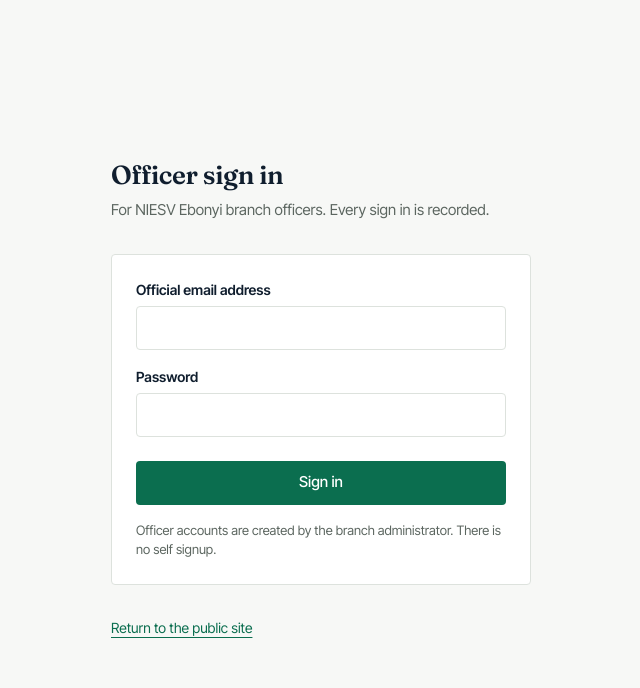
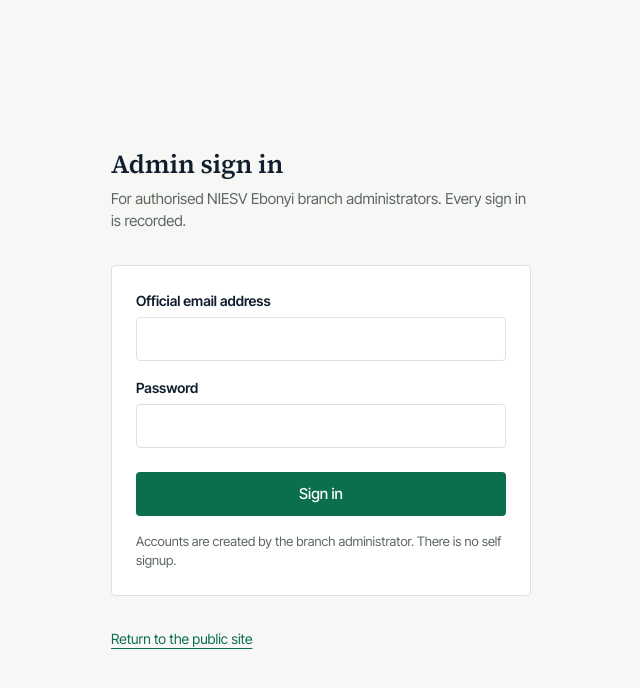
Before and after one commit to Lobox911/niesveb, a Next.js app: page /admin/login in a window 1280 px wide. Shown: the top 688 px of the page, without its empty margins (319-959 px from the left). Built offline with nearby package versions, Linux system fonts and the light colour scheme; no server answers.

Commit message:
Switch display face to Source Serif 4, rename to Admin sign in

```diff
--- a/src/app/(admin-public)/admin/login/LoginForm.tsx
+++ b/src/app/(admin-public)/admin/login/LoginForm.tsx
@@ -24,7 +24,7 @@
       </button>
 
       <p className="help mt-4">
-        Officer accounts are created by the branch administrator. There is no self signup.
+        Accounts are created by the branch administrator. There is no self signup.
       </p>
     </form>
   );
--- a/src/app/(admin-public)/admin/login/page.tsx
+++ b/src/app/(admin-public)/admin/login/page.tsx
@@ -2,16 +2,16 @@
 import Link from "next/link";
 import LoginForm from "./LoginForm";
 
-export const metadata: Metadata = { title: "Officer sign in", robots: { index: false } };
+export const metadata: Metadata = { title: "Admin sign in", robots: { index: false } };
 
 export default function AdminLoginPage() {
   return (
     <div className="min-h-screen bg-paper">
       <div className="container-content flex min-h-screen items-center justify-center py-16">
         <div className="w-full max-w-[420px]">
-          <h1 className="text-[26px] text-ink">Officer sign in</h1>
+          <h1 className="text-[26px] text-ink">Admin sign in</h1>
           <p className="mt-2 text-[15px] text-muted">
-            For NIESV Ebonyi branch officers. Every sign in is recorded.
+            For authorised NIESV Ebonyi branch administrators. Every sign in is recorded.
           </p>
           <LoginForm />
           <Link href="/" className="mt-8 inline-block text-[14px] text-green underline underline-offset-4">
--- a/src/app/globals.css
+++ b/src/app/globals.css
@@ -97,28 +97,14 @@
     -webkit-font-smoothing: antialiased;
   }
 
-  /* Fraunces ships a WONK axis that swaps in deliberately eccentric glyph
-     shapes — the odd "g", the strange "ffi" — and it defaults to ON, which
-     is what made "Officer sign in" look distorted.
-
-     WONK 0  turns those alternates off.
-     SOFT 0  keeps terminals crisp rather than rounded.
-     opsz 40 is the display optical size. Without it the browser picks a
-             text-size default that looks wrong at heading sizes.
-
-     The axes must also be requested in layout.tsx via
-     axes: ["SOFT", "WONK", "opsz"], or these settings do nothing. */
+  /* Source Serif 4 needs no variation-settings — it has no quirk axes.
+     The optical-size tuning and WONK override that Fraunces required are
+     gone, which is the point of the swap. */
   h1, h2, h3 {
     font-family: var(--font-display);
     font-weight: 600;
     line-height: 1.15;
-    letter-spacing: -0.015em;
-    font-variation-settings: "WONK" 0, "SOFT" 0, "opsz" 40;
-  }
-
-  /* Smaller headings want a lower optical size. */
-  h3 {
-    font-variation-settings: "WONK" 0, "SOFT" 0, "opsz" 20;
+    letter-spacing: -0.01em;
   }
 }
 
--- a/src/app/layout.tsx
+++ b/src/app/layout.tsx
@@ -1,19 +1,20 @@
 import type { Metadata } from "next";
-import { Fraunces, Inter_Tight, IBM_Plex_Mono } from "next/font/google";
+import { Source_Serif_4, Inter_Tight, IBM_Plex_Mono } from "next/font/google";
 import { event } from "@/lib/event";
 import "./globals.css";
 
 /**
- * Fraunces ships a WONK axis that swaps in deliberately eccentric glyph
- * shapes (the odd "g", the strange "ffi") and defaults to ON.
+ * Display face: Source Serif 4.
  *
- * To control WONK/SOFT/opsz the font must be loaded as fully variable —
- * next/font rejects `axes` alongside a fixed `weight`. So no weight here;
- * weight is set in globals.css instead.
+ * Previously Fraunces, which ships a WONK axis of deliberately eccentric
+ * glyph shapes — the splayed "g", the odd "ffi" — that read as distortion
+ * rather than character on an institutional site. Source Serif has no such
+ * axes: it is a straightforward text serif with the authority this needs
+ * and none of the quirk.
  */
-const display = Fraunces({
+const display = Source_Serif_4({
   subsets: ["latin"],
-  axes: ["SOFT", "WONK", "opsz"],
+  weight: ["600", "700"],
   variable: "--font-display-src",
   display: "swap",
 });
```
